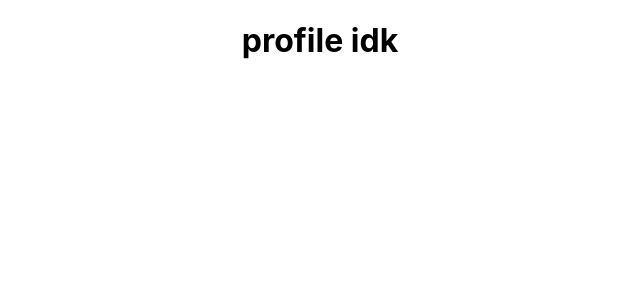
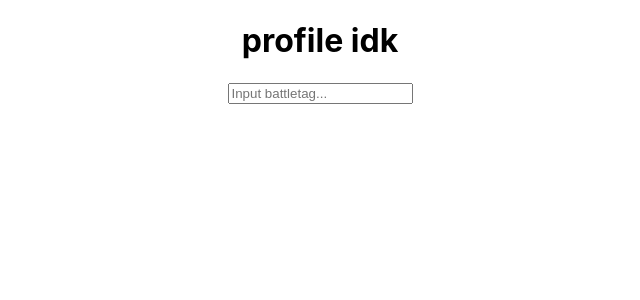
Before and after one commit to RayOlivier/overwatch-project, a React (Create React App) app: page / in a window 1280 px wide. Shown: the top 300 px of the page, without its empty margins (320-960 px from the left). Built offline with nearby package versions, Linux system fonts and the light colour scheme.

Commit message:
setup and notes

```diff
--- a/src/views/UserInfo.js
+++ b/src/views/UserInfo.js
@@ -1,16 +1,18 @@
 import React, { Component } from "react";
 
+//general plan for this:
+// find an overwatch api that i like
+//use the server to make axios calls, mostly for practice, maybe adding sessions and shit
+//learn d3 to display graphs of user stats
+//tryout rxjs for events (watch more of the netflix youtube talks)
+//user redux for all state
+
 class UserInfo extends Component {
-  constructor() {
-    super();
-
-    this.state = {};
-  }
-
   render() {
     return (
       <div>
         <h1>profile idk</h1>
+        <input placeholder="Input battletag..." />
       </div>
     );
   }
```
Also changed, not shown: src/ducks/reducer.js (added), src/ducks/store.js (added).
